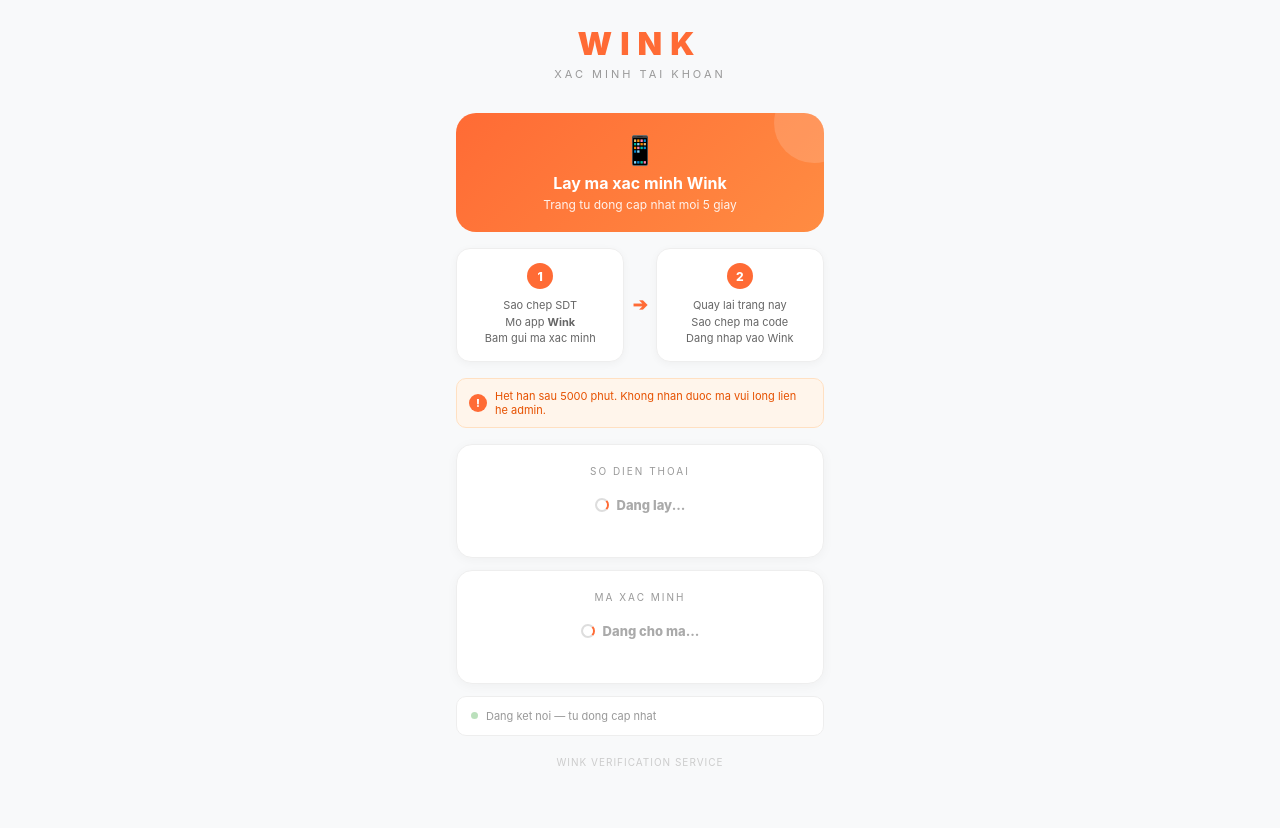
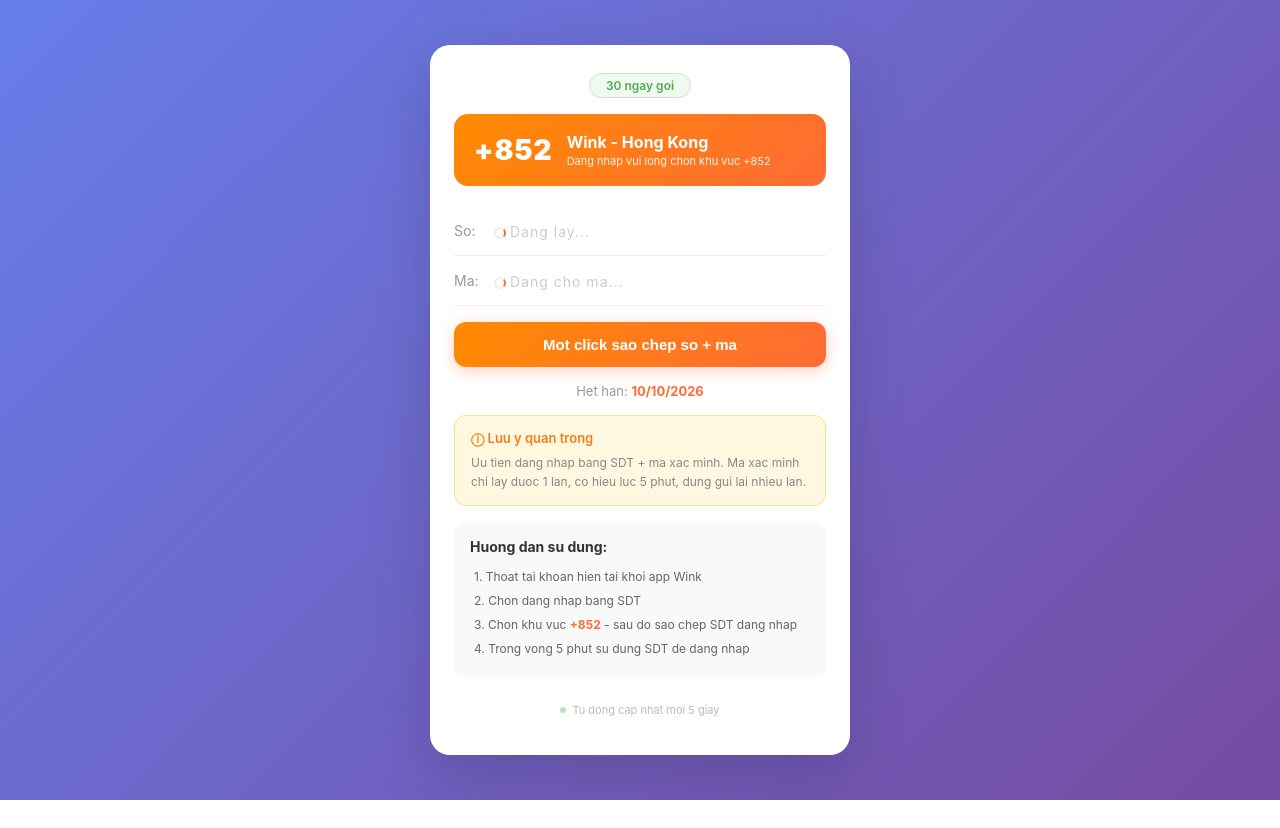
Before and after one commit to tubui69/t-le, a Flask app: template templates/customer_wink.html in a window 1280 px wide. After the commit the page ends 800 px from the top, so only its background shows below. Run offline with Flask 3, Linux system fonts and the light colour scheme; the template is opened without the code that fills it, so the values that code supplies are empty.

Commit message:
style: wink UI redesigned like reference - purple bg, white card, orange banner, copy buttons

```diff
--- a/templates/customer_wink.html
+++ b/templates/customer_wink.html
@@ -6,127 +6,116 @@
 <title>WINK - Lay ma xac minh</title>
 <style>
 *{margin:0;padding:0;box-sizing:border-box}
-body{background:#f8f9fa;color:#333;font-family:'Inter','Segoe UI',Roboto,sans-serif;min-height:100vh}
-.wink-bg{position:fixed;top:0;left:0;right:0;bottom:0;background:#f8f9fa;z-index:-1}
-.wink-wrap{max-width:400px;margin:0 auto;padding:0 16px 40px}
-.wink-top{padding:24px 0 16px;text-align:center}
-.wink-logo{font-size:32px;font-weight:900;letter-spacing:8px;color:#ff6b35}
-.wink-logosub{font-size:11px;color:#999;letter-spacing:3px;margin-top:4px;text-transform:uppercase}
-.wink-hero{background:linear-gradient(135deg,#ff6b35,#ff8c42);border-radius:20px;padding:20px;text-align:center;margin:16px 0;position:relative;overflow:hidden;color:#fff}
-.wink-hero::after{content:'';position:absolute;top:-30px;right:-30px;width:80px;height:80px;background:rgba(255,255,255,0.15);border-radius:50%}
-.wink-hero-icon{font-size:28px;margin-bottom:6px}
-.wink-hero-title{font-size:16px;font-weight:700}
-.wink-hero-desc{font-size:12px;opacity:0.9;margin-top:4px}
-.wink-steps{display:flex;align-items:center;gap:8px;margin:16px 0}
-.wink-step{flex:1;background:#fff;border:1px solid #eee;border-radius:14px;padding:14px;text-align:center;box-shadow:0 2px 8px rgba(0,0,0,0.04)}
-.wink-step-num{width:26px;height:26px;border-radius:50%;background:#ff6b35;color:#fff;display:inline-flex;align-items:center;justify-content:center;font-size:12px;font-weight:800;margin-bottom:8px}
-.wink-step-txt{font-size:11px;line-height:1.5;color:#666}
-.wink-step-arr{color:#ff6b35;font-size:18px;font-weight:bold;flex-shrink:0}
-.wink-notice{display:flex;align-items:center;gap:8px;background:#fff5eb;border:1px solid #ffe0c2;border-radius:10px;padding:10px 12px;margin-bottom:16px;font-size:11px;color:#e65100}
-.wink-notice-b{width:18px;height:18px;border-radius:50%;background:#ff6b35;color:#fff;display:flex;align-items:center;justify-content:center;font-weight:800;font-size:11px;flex-shrink:0}
-.wink-card{background:#fff;border:1px solid #eee;border-radius:16px;padding:20px;text-align:center;margin-bottom:12px;box-shadow:0 2px 12px rgba(0,0,0,0.04)}
-.wink-card:last-of-type{margin-bottom:16px}
-.wink-card-lb{font-size:10px;color:#999;letter-spacing:2px;text-transform:uppercase;margin-bottom:10px}
-.wink-card-val{font-size:24px;font-weight:800;min-height:36px;display:flex;align-items:center;justify-content:center;margin-bottom:14px}
-.wink-phone{color:#ff6b35;letter-spacing:3px}
-.wink-code{color:#e65100;font-size:36px;letter-spacing:8px}
-.wink-wait{font-size:13px;color:#aaa;display:flex;align-items:center;gap:8px}
-.wink-sp{width:14px;height:14px;border:2px solid #ddd;border-top-color:#ff6b35;border-radius:50%;animation:wspin 0.8s linear infinite;display:inline-block}
+body{background:linear-gradient(135deg,#667eea 0%,#764ba2 100%);font-family:-apple-system,BlinkMacSystemFont,'Segoe UI',Roboto,sans-serif;min-height:100vh;display:flex;align-items:center;justify-content:center;padding:20px}
+.wk-card{background:#fff;border-radius:20px;max-width:420px;width:100%;padding:28px 24px;box-shadow:0 20px 60px rgba(0,0,0,0.15)}
+.wk-badge{text-align:center;margin-bottom:16px}
+.wk-badge span{display:inline-block;background:#f0faf0;color:#4caf50;font-size:12px;font-weight:600;padding:4px 16px;border-radius:20px;border:1px solid #c8e6c9}
+.wk-banner{background:linear-gradient(135deg,#ff8a00,#ff6b35);border-radius:14px;padding:18px 20px;display:flex;align-items:center;gap:14px;margin-bottom:20px;color:#fff}
+.wk-banner-code{font-size:28px;font-weight:900;letter-spacing:1px}
+.wk-banner-info{flex:1}
+.wk-banner-title{font-size:16px;font-weight:700}
+.wk-banner-sub{font-size:11px;opacity:0.9;margin-top:2px}
+.wk-row{display:flex;align-items:center;padding:14px 0;border-bottom:1px solid #f0f0f0}
+.wk-row:last-of-type{border-bottom:none}
+.wk-label{color:#999;font-size:14px;width:40px;flex-shrink:0}
+.wk-value{flex:1;font-size:18px;font-weight:700;color:#333;letter-spacing:1px}
+.wk-copy{background:none;border:1px solid #ddd;border-radius:8px;padding:6px 14px;font-size:12px;color:#666;cursor:pointer;display:flex;align-items:center;gap:4px;transition:all 0.2s;white-space:nowrap}
+.wk-copy:hover{border-color:#ff6b35;color:#ff6b35;background:#fff5f0}
+.wk-copy svg{width:14px;height:14px}
+.wk-btn-all{width:100%;padding:14px;border:none;border-radius:12px;background:linear-gradient(135deg,#ff8a00,#ff6b35);color:#fff;font-size:15px;font-weight:700;cursor:pointer;margin:16px 0;transition:all 0.2s;box-shadow:0 4px 15px rgba(255,107,53,0.3)}
+.wk-btn-all:hover{transform:translateY(-2px);box-shadow:0 6px 20px rgba(255,107,53,0.4)}
+.wk-expire{text-align:center;font-size:13px;color:#999;margin-bottom:16px}
+.wk-expire b{color:#ff6b35}
+.wk-notice{background:#fff8e1;border:1px solid #ffe082;border-radius:12px;padding:14px 16px;margin-bottom:16px}
+.wk-notice-title{display:flex;align-items:center;gap:6px;font-size:13px;color:#f57f17;font-weight:600;margin-bottom:6px}
+.wk-notice-text{font-size:12px;color:#888;line-height:1.6}
+.wk-guide{background:#f9f9f9;border-radius:12px;padding:16px;margin-bottom:16px}
+.wk-guide-title{font-size:14px;font-weight:700;color:#333;margin-bottom:10px}
+.wk-guide-item{font-size:12px;color:#666;line-height:2;padding-left:4px}
+.wk-guide-item b{color:#ff6b35}
+.wk-status{display:flex;align-items:center;justify-content:center;gap:6px;padding:10px;font-size:11px;color:#bbb}
+.wk-dot{width:6px;height:6px;border-radius:50%;background:#4caf50;animation:wp 2s infinite}
+.wk-status.done .wk-dot{background:#ccc;animation:none}
+@keyframes wp{0%,100%{opacity:1}50%{opacity:0.3}}
+.wk-wait{color:#ccc;font-size:14px;font-weight:400}
+.wk-sp{width:12px;height:12px;border:2px solid #eee;border-top-color:#ff6b35;border-radius:50%;animation:wspin 0.8s linear infinite;display:inline-block;vertical-align:middle;margin-right:4px}
 @keyframes wspin{to{transform:rotate(360deg)}}
-.wink-btn{width:100%;padding:13px;border:none;border-radius:12px;font-size:13px;font-weight:700;cursor:pointer;letter-spacing:1px;transition:all 0.2s}
-.wink-btn-p{background:#ff6b35;color:#fff;box-shadow:0 4px 15px rgba(255,107,53,0.25)}
-.wink-btn-p:hover{background:#e65100;transform:translateY(-2px);box-shadow:0 6px 20px rgba(255,107,53,0.35)}
-.wink-btn-p:active{transform:none}
-.wink-btn-y{background:#ff8c42;color:#fff;box-shadow:0 4px 15px rgba(255,140,66,0.25)}
-.wink-btn-y:hover{background:#ff6b35;transform:translateY(-2px);box-shadow:0 6px 20px rgba(255,140,66,0.35)}
-.wink-hidden{display:none!important}
-.wink-status{display:flex;align-items:center;gap:8px;padding:12px 14px;background:#fff;border:1px solid #eee;border-radius:10px;font-size:11px;color:#999}
-.wink-dot{width:7px;height:7px;border-radius:50%;background:#4caf50;animation:wpul 2s infinite;flex-shrink:0}
-.wink-status.done .wink-dot{background:#ccc;animation:none}
-@keyframes wpul{0%,100%{opacity:1}50%{opacity:0.3}}
-.wink-alert{text-align:center;padding:50px 20px;background:#fff;border:1px solid #eee;border-radius:16px;margin-top:40px}
-.wink-alert h2{color:#e65100;margin-bottom:8px;font-size:18px}
-.wink-alert p{color:#999;font-size:13px}
-.wink-toast{position:fixed;bottom:30px;left:50%;transform:translateX(-50%) translateY(80px);background:#ff6b35;color:#fff;padding:12px 28px;border-radius:30px;font-size:13px;font-weight:700;opacity:0;transition:all 0.3s;z-index:9999;pointer-events:none;box-shadow:0 4px 20px rgba(255,107,53,0.3)}
-.wink-toast.show{transform:translateX(-50%) translateY(0);opacity:1}
-.wink-flash{animation:wf 0.6s ease}
-@keyframes wf{0%{background:rgba(255,107,53,0.15)}100%{background:transparent}}
-.wink-footer{text-align:center;padding:20px 0;font-size:10px;color:#ccc;letter-spacing:1px}
+.wk-hidden{display:none!important}
+.wk-alert{text-align:center;padding:40px 20px}
+.wk-alert h2{color:#e65100;font-size:18px;margin-bottom:8px}
+.wk-alert p{color:#999;font-size:13px}
+.wk-toast{position:fixed;bottom:30px;left:50%;transform:translateX(-50%) translateY(80px);background:#333;color:#fff;padding:10px 24px;border-radius:25px;font-size:13px;opacity:0;transition:all 0.3s;z-index:9999;pointer-events:none}
+.wk-toast.show{transform:translateX(-50%) translateY(0);opacity:1}
+.wk-flash{animation:wf 0.5s ease}
+@keyframes wf{0%{background:#fff3e0}100%{background:transparent}}
 </style>
 </head>
 <body>
-<div class="wink-bg"></div>
-<div class="wink-wrap">
+<div class="wk-card">
 {% if cancelled is defined and cancelled %}
-<div class="wink-alert"><h2>Don hang da bi huy</h2><p>Vui long lien he nguoi ban.</p></div>
+<div class="wk-alert"><h2>Don hang da bi huy</h2><p>Vui long lien he nguoi ban.</p></div>
 {% elif expired is defined and expired %}
-<div class="wink-alert"><h2>Lien ket da het han</h2><p>Vui long lien he nguoi ban de duoc ho tro.</p></div>
+<div class="wk-alert"><h2>Lien ket da het han</h2><p>Vui long lien he nguoi ban de duoc ho tro.</p></div>
 {% else %}
 
-<div class="wink-top">
-    <div class="wink-logo">WINK</div>
-    <div class="wink-logosub">Xac minh tai khoan</div>
-</div>
+<div class="wk-badge"><span>30 ngay goi</span></div>
 
-<div class="wink-hero">
-    <div class="wink-hero-icon">&#128241;</div>
-    <div class="wink-hero-title">Lay ma xac minh Wink</div>
-    <div class="wink-hero-desc">Trang tu dong cap nhat moi 5 giay</div>
-</div>
-
-<div class="wink-steps">
-    <div class="wink-step">
-        <div class="wink-step-num">1</div>
-        <div class="wink-step-txt">Sao chep SDT<br>Mo app <b>Wink</b><br>Bam gui ma xac minh</div>
-    </div>
-    <div class="wink-step-arr">&#10132;</div>
-    <div class="wink-step">
-        <div class="wink-step-num">2</div>
-        <div class="wink-step-txt">Quay lai trang nay<br>Sao chep ma code<br>Dang nhap vao Wink</div>
+<div class="wk-banner">
+    <div class="wk-banner-code">+852</div>
+    <div class="wk-banner-info">
+        <div class="wk-banner-title">Wink - Hong Kong</div>
+        <div class="wk-banner-sub">Dang nhap vui long chon khu vuc +852</div>
     </div>
 </div>
 
-<div class="wink-notice">
-    <span class="wink-notice-b">!</span>
-    <span>Het han sau 5000 phut. Khong nhan duoc ma vui long lien he admin.</span>
+<div class="wk-row">
+    <span class="wk-label">So:</span>
+    <span class="wk-value" id="phone">{% if phone %}{{ phone }}{% else %}<span class="wk-wait"><span class="wk-sp"></span>Dang lay...</span>{% endif %}</span>
+    <button class="wk-copy {% if not phone %}wk-hidden{% endif %}" id="btn-phone" onclick="copyText('phone')"><svg viewBox="0 0 24 24" fill="none" stroke="currentColor" stroke-width="2"><rect x="9" y="9" width="13" height="13" rx="2"/><path d="M5 15H4a2 2 0 0 1-2-2V4a2 2 0 0 1 2-2h9a2 2 0 0 1 2 2v3"/></svg> Sao chep</button>
 </div>
 
-<div class="wink-card">
-    <div class="wink-card-lb">So dien thoai</div>
-    <div class="wink-card-val" id="phone">
-        {% if phone %}<span class="wink-phone">{{ phone }}</span>
-        {% else %}<span class="wink-wait"><span class="wink-sp"></span> Dang lay...</span>{% endif %}
-    </div>
-    <button class="wink-btn wink-btn-p {% if not phone %}wink-hidden{% endif %}" id="btn-phone" onclick="copyText('phone')">SAO CHEP SDT</button>
+<div class="wk-row">
+    <span class="wk-label">Ma:</span>
+    <span class="wk-value" id="phone-code">{% if code %}{{ code }}{% else %}<span class="wk-wait"><span class="wk-sp"></span>Dang cho ma...</span>{% endif %}</span>
+    <button class="wk-copy {% if not code %}wk-hidden{% endif %}" id="btn-code" onclick="copyText('phone-code')"><svg viewBox="0 0 24 24" fill="none" stroke="currentColor" stroke-width="2"><rect x="9" y="9" width="13" height="13" rx="2"/><path d="M5 15H4a2 2 0 0 1-2-2V4a2 2 0 0 1 2-2h9a2 2 0 0 1 2 2v3"/></svg> Sao chep</button>
 </div>
 
-<div class="wink-card">
-    <div class="wink-card-lb">Ma xac minh</div>
-    <div class="wink-card-val" id="phone-code">
-        {% if code %}<span class="wink-code">{{ code }}</span>
-        {% else %}<span class="wink-wait"><span class="wink-sp"></span> Dang cho ma...</span>{% endif %}
-    </div>
-    <button class="wink-btn wink-btn-y {% if not code %}wink-hidden{% endif %}" id="btn-code" onclick="copyText('phone-code')">SAO CHEP MA CODE</button>
+<button class="wk-btn-all" onclick="copyAll()">Mot click sao chep so + ma</button>
+
+<div class="wk-expire">Het han: <b id="expire-date">--</b></div>
+
+<div class="wk-notice">
+    <div class="wk-notice-title">&#9432; Luu y quan trong</div>
+    <div class="wk-notice-text">Uu tien dang nhap bang SDT + ma xac minh. Ma xac minh chi lay duoc 1 lan, co hieu luc 5 phut, dung gui lai nhieu lan.</div>
 </div>
 
-<div class="wink-status" id="statusBar">
-    <span class="wink-dot" id="statusDot"></span>
-    <span id="statusText">Dang ket noi — tu dong cap nhat</span>
+<div class="wk-guide">
+    <div class="wk-guide-title">Huong dan su dung:</div>
+    <div class="wk-guide-item">1. Thoat tai khoan hien tai khoi app Wink</div>
+    <div class="wk-guide-item">2. Chon dang nhap bang SDT</div>
+    <div class="wk-guide-item">3. Chon khu vuc <b>+852</b> - sau do sao chep SDT dang nhap</div>
+    <div class="wk-guide-item">4. Trong vong 5 phut su dung SDT de dang nhap</div>
+</div>
+
+<div class="wk-status" id="statusBar">
+    <span class="wk-dot"></span>
+    <span id="statusText">Tu dong cap nhat moi 5 giay</span>
 </div>
 
 {% endif %}
-
-<div class="wink-footer">WINK VERIFICATION SERVICE</div>
 </div>
-<div class="wink-toast" id="toast"></div>
+<div class="wk-toast" id="toast"></div>
 <script>
 var TOKEN='{{ order.token }}';var pollTimer=null;var hasCode={% if code %}true{% else %}false{% endif %};
 function copyText(id){var el=document.getElementById(id);if(!el)return;var t=el.textContent.trim();if(!t||t.indexOf('Dang')===0)return;if(navigator.clipboard&&navigator.clipboard.writeText){navigator.clipboard.writeText(t).then(function(){showToast('Da sao chep: '+t)}).catch(function(){fb(t)})}else fb(t)}
-function fb(t){var ta=document.createElement('textarea');ta.value=t;ta.style.position='fixed';ta.style.left='-9999px';document.body.appendChild(ta);ta.focus();ta.select();try{document.execCommand('copy');showToast('Da sao chep: '+t)}catch(e){showToast('Loi sao chep')}document.body.removeChild(ta)}
+function copyAll(){var p=document.getElementById('phone');var c=document.getElementById('phone-code');if(!p||!c)return;var pt=p.textContent.trim();var ct=c.textContent.trim();if(pt.indexOf('Dang')===0)return;var txt='SDT: '+pt+(ct.indexOf('Dang')!==0?' | Ma: '+ct:'');if(navigator.clipboard&&navigator.clipboard.writeText){navigator.clipboard.writeText(txt).then(function(){showToast('Da sao chep SDT + Ma')}).catch(function(){fb(txt)})}else fb(txt)}
+function fb(t){var ta=document.createElement('textarea');ta.value=t;ta.style.position='fixed';ta.style.left='-9999px';document.body.appendChild(ta);ta.focus();ta.select();try{document.execCommand('copy');showToast('Da sao chep')}catch(e){showToast('Loi')}document.body.removeChild(ta)}
 function showToast(m){var t=document.getElementById('toast');t.textContent=m;t.classList.remove('show');void t.offsetWidth;t.classList.add('show');setTimeout(function(){t.classList.remove('show')},1500)}
 function stopPoll(msg){if(pollTimer){clearInterval(pollTimer);pollTimer=null}var b=document.getElementById('statusBar');var txt=document.getElementById('statusText');if(b)b.classList.add('done');if(txt)txt.textContent=msg||'Da lay ma thanh cong'}
-function fetchData(){var xhr=new XMLHttpRequest();xhr.open('GET','/api/code/'+TOKEN,true);xhr.onload=function(){if(xhr.status===200){var d=JSON.parse(xhr.responseText);if(d.status==='expired'||d.status==='cancelled'){location.reload();return}var pEl=document.getElementById('phone');var pBtn=document.getElementById('btn-phone');if(d.phone&&pEl){var cur=pEl.textContent.trim();if(cur.indexOf('Dang')===0||cur!==d.phone){pEl.innerHTML='<span class="wink-phone">'+d.phone+'</span>';pEl.classList.add('wink-flash');setTimeout(function(){pEl.classList.remove('wink-flash')},600);if(pBtn)pBtn.classList.remove('wink-hidden')}}var cEl=document.getElementById('phone-code');var cBtn=document.getElementById('btn-code');if(d.code&&cEl){var cu=cEl.textContent.trim();if(cu.indexOf('Dang')===0||cu!==d.code){cEl.innerHTML='<span class="wink-code">'+d.code+'</span>';cEl.classList.add('wink-flash');setTimeout(function(){cEl.classList.remove('wink-flash')},600);if(cBtn)cBtn.classList.remove('wink-hidden');showToast('Da lay ma Wink: '+d.code)}stopPoll('Da lay ma thanh cong');return}if(d.status==='success'){stopPoll('Da hoan thanh');return}}};xhr.onerror=function(){var t=document.getElementById('statusText');if(t)t.textContent='Mat ket noi — dang thu lai...'};xhr.send()}
-if(hasCode){stopPoll('Da co ma Wink — dung quet')}else{pollTimer=setInterval(fetchData,5000);fetchData()}
+function setExpire(){var d=new Date();d.setDate(d.getDate()+30);var s=d.toLocaleDateString('vi-VN');var el=document.getElementById('expire-date');if(el)el.textContent=s}
+setExpire();
+function fetchData(){var xhr=new XMLHttpRequest();xhr.open('GET','/api/code/'+TOKEN,true);xhr.onload=function(){if(xhr.status===200){var d=JSON.parse(xhr.responseText);if(d.status==='expired'||d.status==='cancelled'){location.reload();return}var pEl=document.getElementById('phone');var pBtn=document.getElementById('btn-phone');if(d.phone&&pEl){var cur=pEl.textContent.trim();if(cur.indexOf('Dang')===0||cur!==d.phone){pEl.textContent=d.phone;pEl.parentElement.classList.add('wk-flash');setTimeout(function(){pEl.parentElement.classList.remove('wk-flash')},500);if(pBtn)pBtn.classList.remove('wk-hidden')}}var cEl=document.getElementById('phone-code');var cBtn=document.getElementById('btn-code');if(d.code&&cEl){var cu=cEl.textContent.trim();if(cu.indexOf('Dang')===0||cu!==d.code){cEl.textContent=d.code;cEl.parentElement.classList.add('wk-flash');setTimeout(function(){cEl.parentElement.classList.remove('wk-flash')},500);if(cBtn)cBtn.classList.remove('wk-hidden');showToast('Ma Wink: '+d.code)}stopPoll('Da lay ma thanh cong');return}if(d.status==='success'){stopPoll('Da hoan thanh');return}}};xhr.onerror=function(){var t=document.getElementById('statusText');if(t)t.textContent='Mat ket noi...'};xhr.send()}
+if(hasCode){stopPoll('Da co ma — dung quet')}else{pollTimer=setInterval(fetchData,5000);fetchData()}
 </script>
 </body>
 </html>
```
